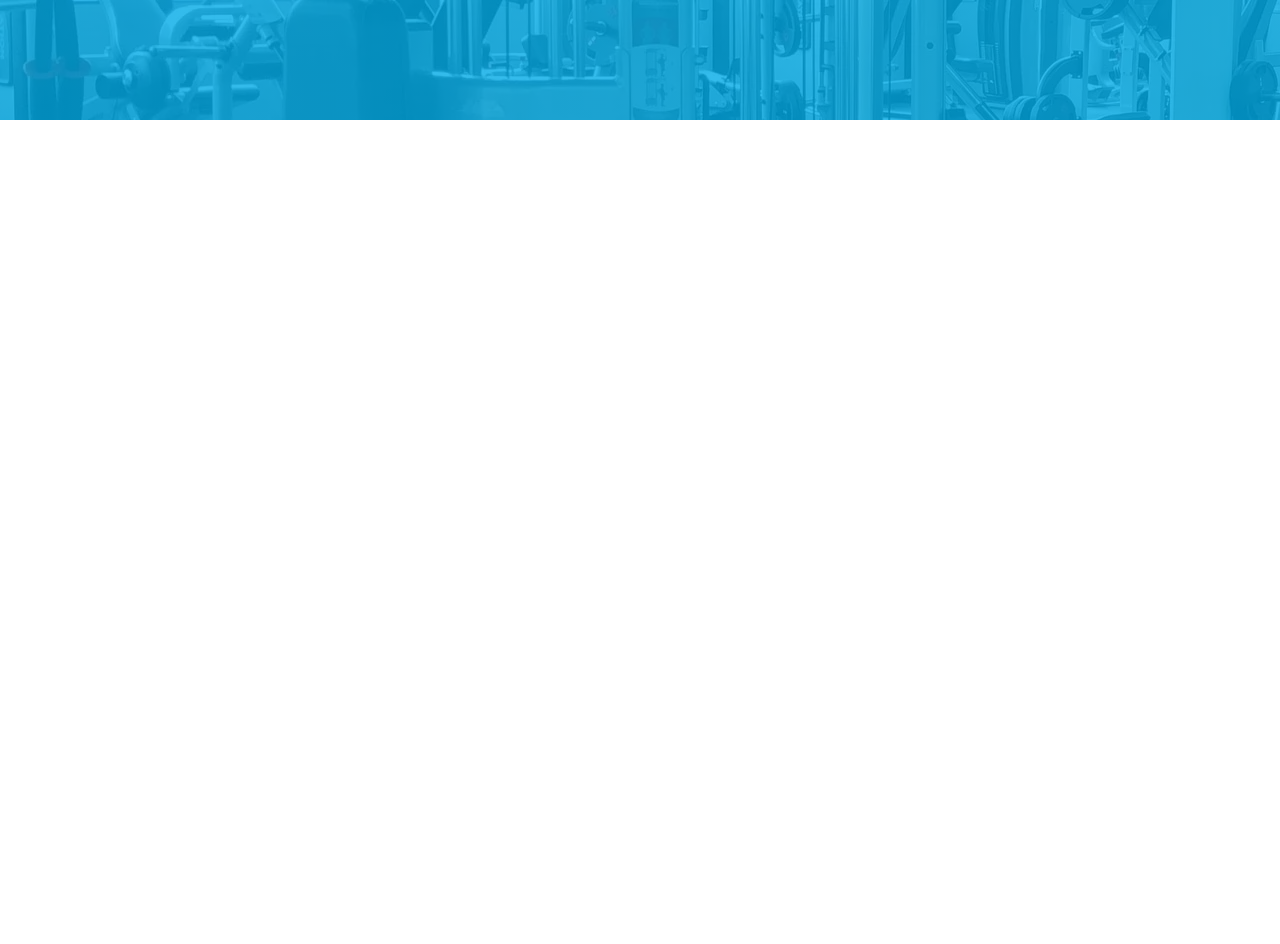
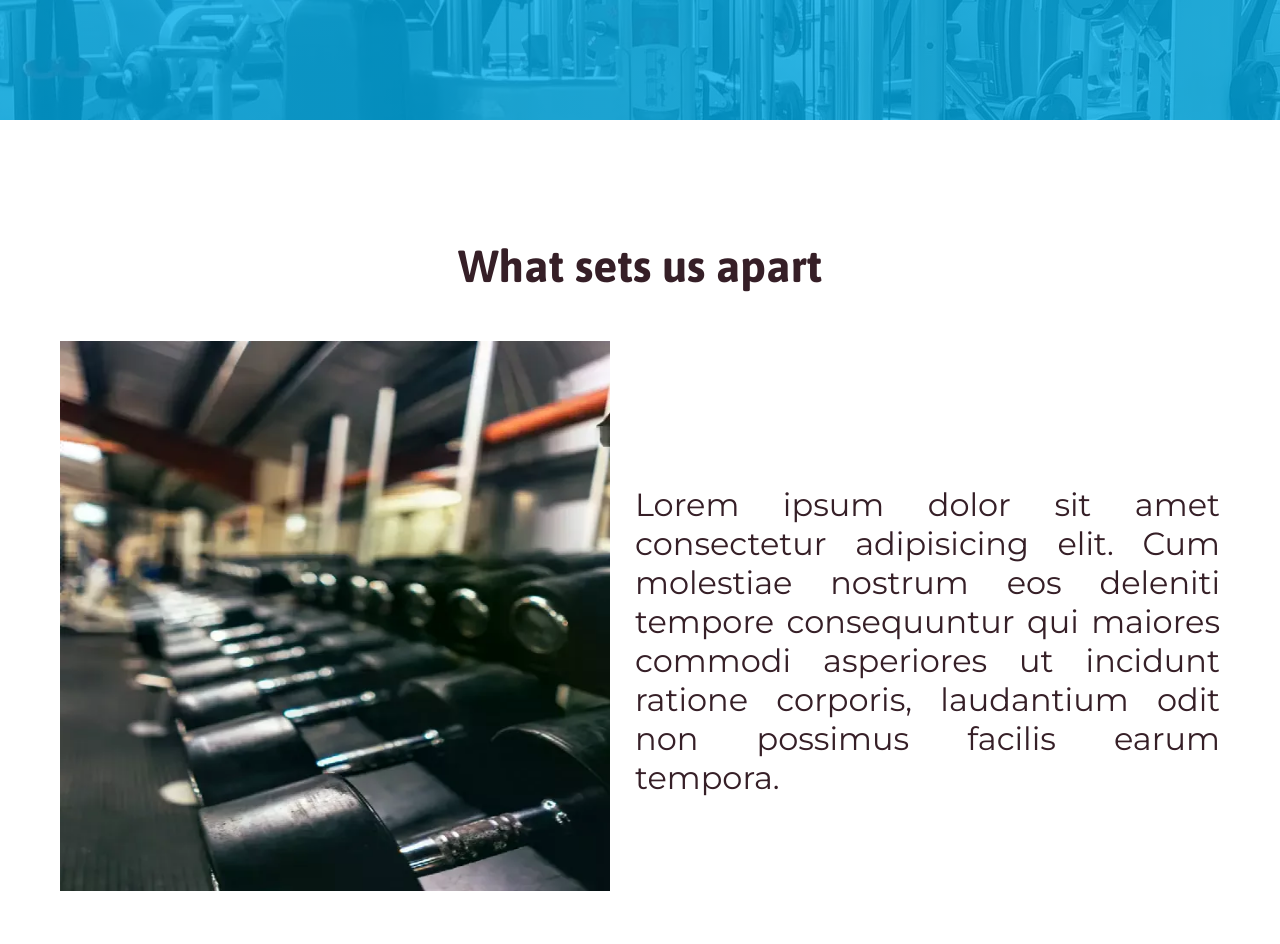
Before and after one commit to benaissazaki/smartgym, a website: page index.html in a window 1280 px wide. Shown: the part 680-1624 px from the top of the page. Before the commit the page ends 1040 px from the top, so only its background shows below. Drawn offline with nearby package versions, Linux system fonts and the light colour scheme; files that its build step writes are made by us from their sources; files whose address does not match are found by name.

Commit message:
Create first section

```diff
--- a/assets/stylesheets/source/_section.sass
+++ b/assets/stylesheets/source/_section.sass
@@ -1,4 +1,43 @@
+@import 'colors'
+
 $section-padding: 120px 10px
+$wrap-breakpoint: 1248px
 
 .section
     padding: $section-padding
+
+    h2
+        text-align: center
+        margin-bottom: 50px
+        font-size: 2.8em
+        color: $color-text
+
+    .wrapper
+        display: flex
+        align-items: center
+        justify-content: center
+
+@media only screen and (max-width: $wrap-breakpoint)
+    .section
+        .wrapper
+            flex-wrap: wrap
+
+#section1
+    img
+        width: 550px
+        margin-right: 25px
+        margin-bottom: 50px
+
+    p
+        font-size: 2em
+        color: $color-text
+        text-align: justify
+
+@media only screen and (max-width: $wrap-breakpoint)
+    #section1
+        img
+            margin-right: 0
+            max-width: 550px
+            width: 100%
+        p
+            font-size: 1.5em
--- a/index.html
+++ b/index.html
@@ -63,11 +63,20 @@
                 </div>
             </div>
         </section>
-        <section class="section">
+        <section class="section" id="section1">
             <!-- TODO: Padding, Background -->
             <div class="container">
                 <!-- TODO: Width, Margin -->
-
+                <h2>What sets us apart</h2>
+                <div class="wrapper">
+                    <img src="./assets/img/section1.webp" alt="Dumbbells">
+                    <p>
+                        Lorem ipsum dolor sit amet consectetur adipisicing elit.
+                        Cum molestiae nostrum eos deleniti tempore consequuntur
+                        qui maiores commodi asperiores ut incidunt ratione corporis,
+                        laudantium odit non possimus facilis earum tempora.
+                    </p>
+                </div>
             </div>
         </section>
     </main>
```
Also changed, not shown: assets/img/section1.webp (added).
